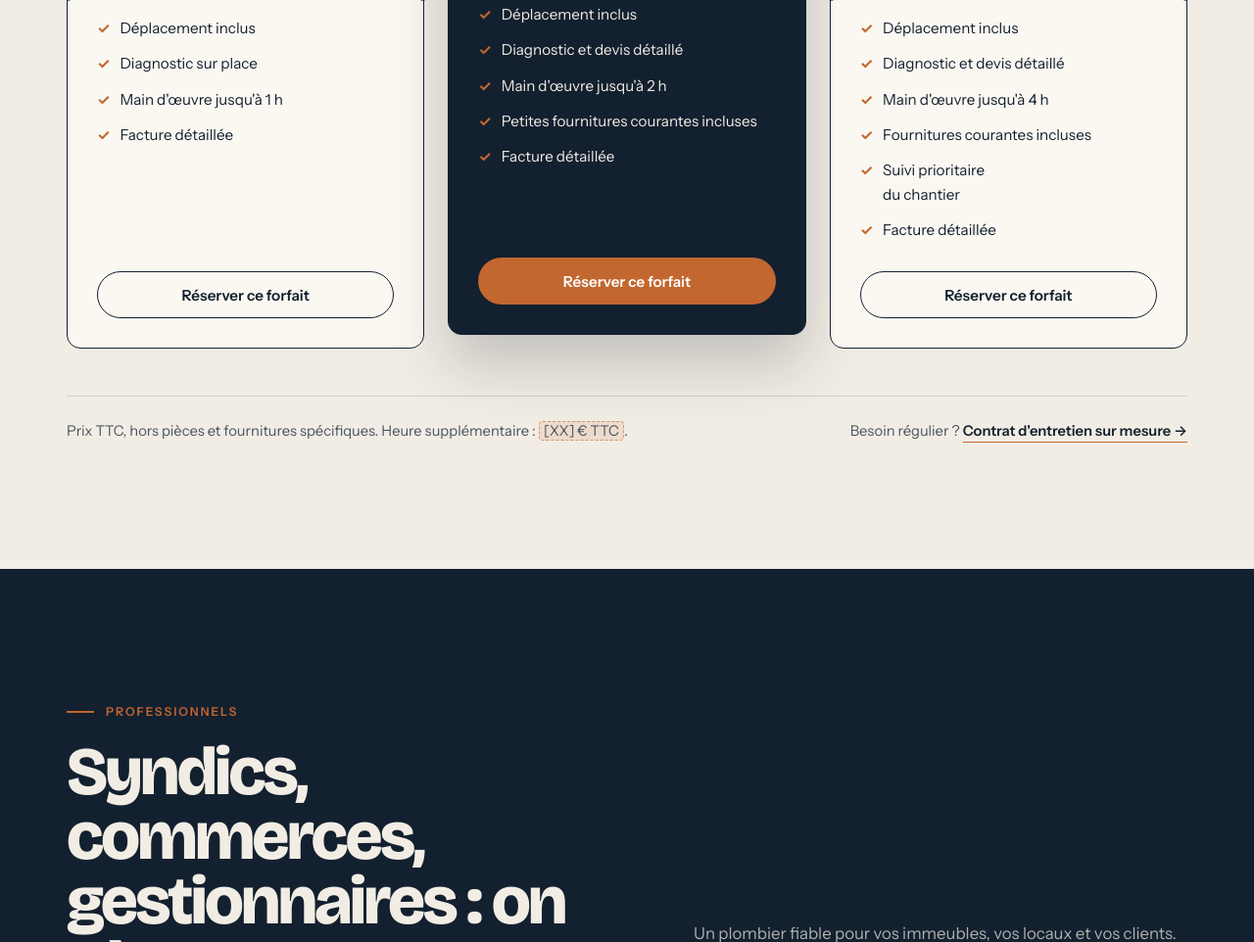
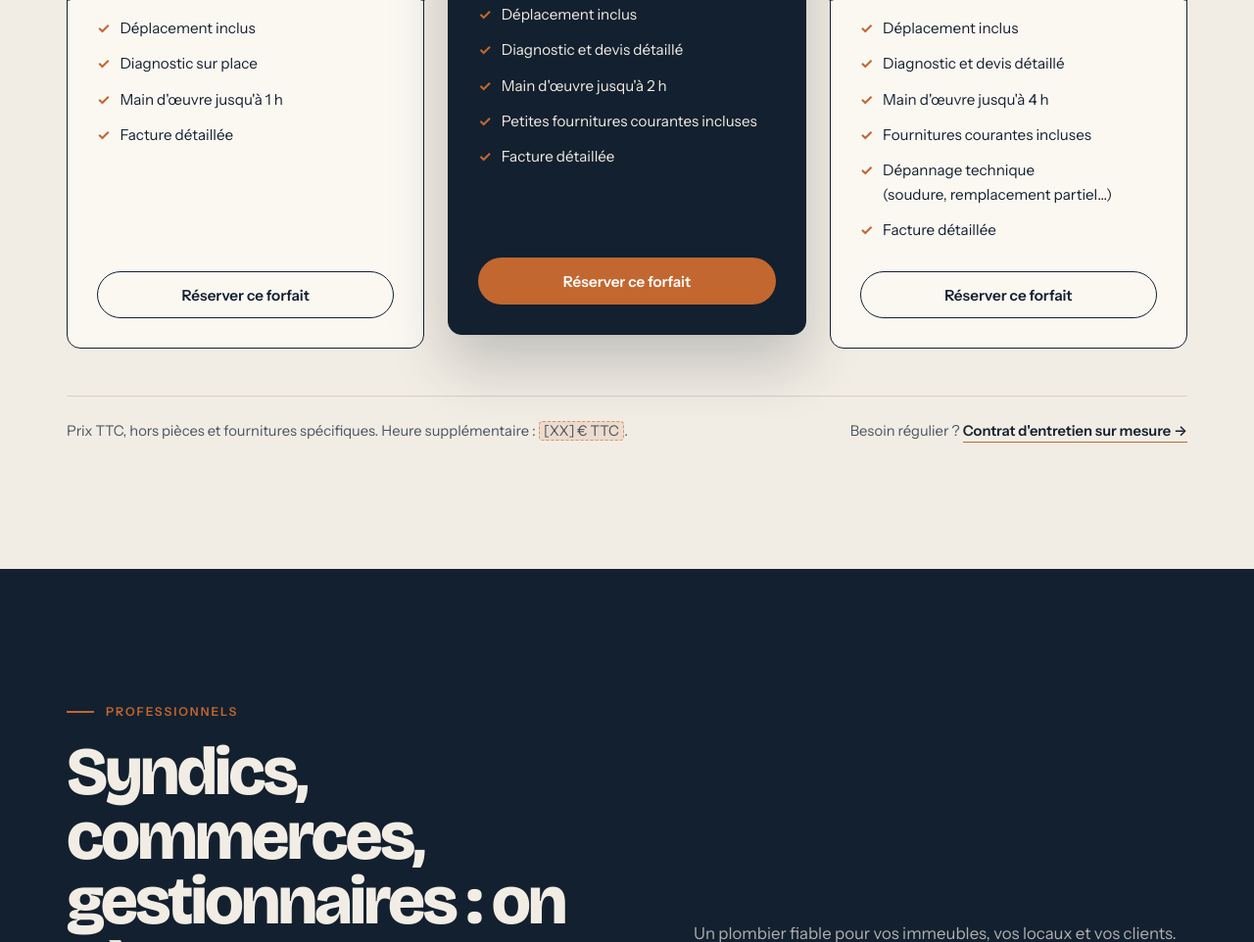
Before and after one commit to melissaamrar7-hue/elmasplomberie, a plain HTML site: page index.html in a window 1280 px wide. Shown: the part 3548-4510 px from the top of the page at 98% size. Drawn offline with nearby package versions, Linux system fonts and the light colour scheme.

Commit message:
Forfait Sérénité : dépannage technique à la place du suivi prioritaire
Co-Authored-By: Claude Opus 5.5 <noreply@anthropic.com>
Claude-Session: https://claude.ai/code/session_01HnVhRBmh5YSgRXdn9kKRTK

```diff
--- a/index.html
+++ b/index.html
@@ -635,7 +635,7 @@ body.mode-edition [contenteditable="true"]:focus{outline:2px solid var(--cuivre)
           <li>Diagnostic et devis détaillé</li>
           <li>Main d'œuvre jusqu'à 4&nbsp;h</li>
           <li>Fournitures courantes incluses</li>
-          <li><span>Suivi prioritaire<br>du chantier</span></li>
+          <li><span>Dépannage technique<br>(soudure, remplacement partiel…)</span></li>
           <li>Facture détaillée</li>
         </ul>
         <a class="btn btn-ligne" href="#devis" data-devis-forfait="Sérénité – 199 € TTC (jusqu'à 4 h)">Réserver ce forfait</a>
```
